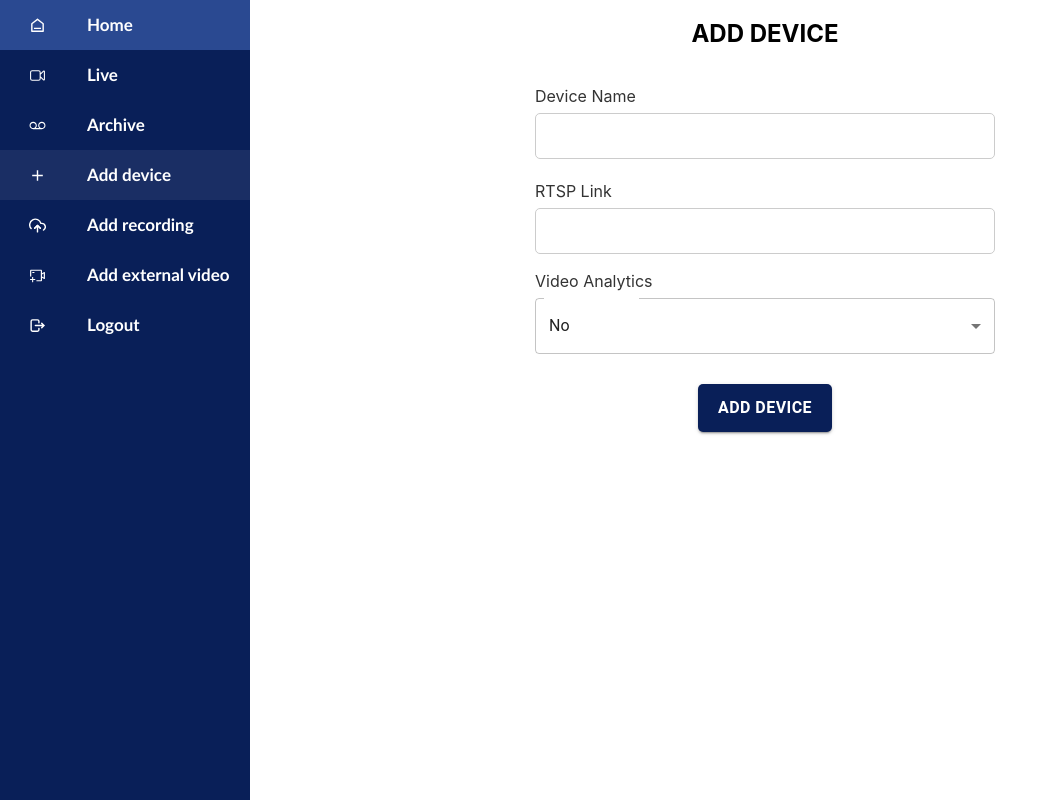
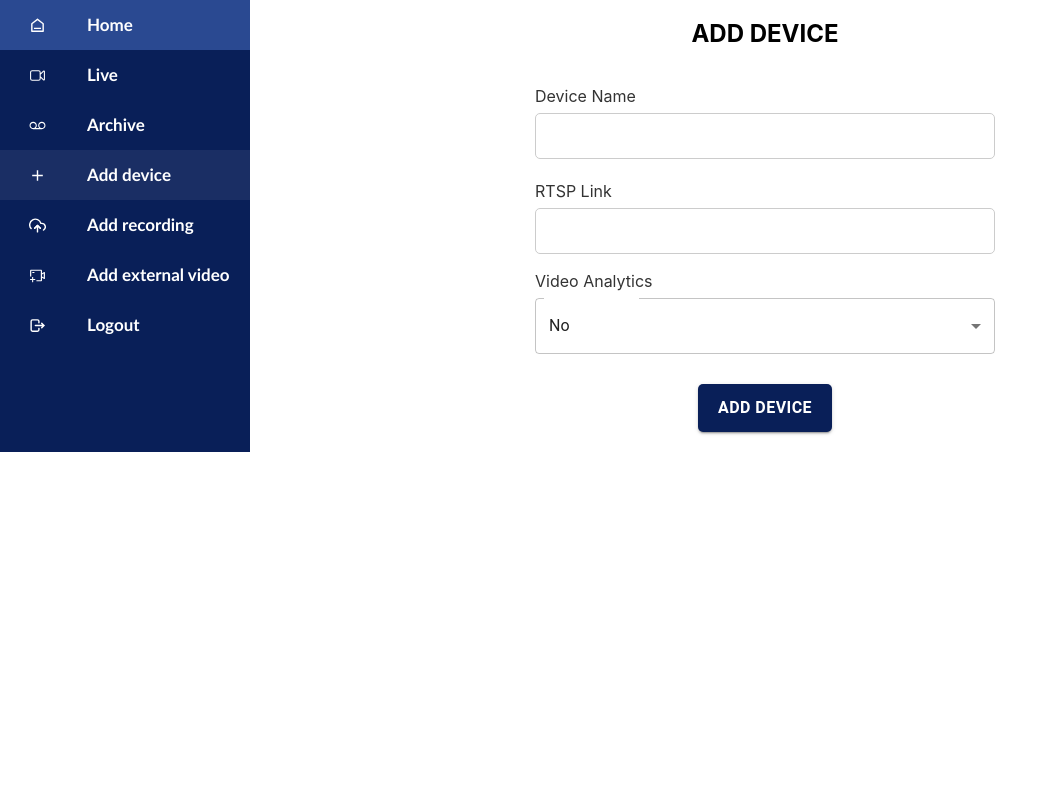
Before and after one commit to yahyaAirbus/vms, a React (Create React App) app in the folder client/: page /Add-device in a window 1280 px wide. Shown: the whole page, without its empty margins (0-1058 px from the left). Built offline with nearby package versions, Linux system fonts and the light colour scheme; sample sign-in values are in the browser's storage.

Commit message:
sidebar adjustment

```diff
--- a/client/src/App.css
+++ b/client/src/App.css
@@ -77,10 +77,10 @@ footer {
 }
 
 .Sidebar {
-    min-height: 100vh;
     width: 250px;
     background-color: #091F58;
     float: left;
+    height: 100%;
 }
 
 .SidebarList {
@@ -102,6 +102,7 @@ footer {
     font-family: 'Gill Sans', 'Gill Sans MT', 'Calibri', 'Trebuchet MS', sans-serif;
     font-weight: 600;
     font-size: 17px;
+
 }
 
 .SidebarList .row:hover {
--- a/client/src/components/Sidebar.js
+++ b/client/src/components/Sidebar.js
@@ -1,4 +1,4 @@
-import React from 'react';
+import React, { useState, useEffect } from 'react';
 import { SidebarData } from './SidebarData';
 import '../App.css';
 import { TbLogout } from "react-icons/tb";
@@ -8,6 +8,32 @@ import { useNavigate } from 'react-router-dom';
 function Sidebar() {
     const { isLoggedIn, logout } = useAuth();
     const navigate = useNavigate();
+    const [viewHeight, setViewHeight] = useState('100vh');
+
+    useEffect(() => {
+        const updateHeight = () => {
+            const sidebar = document.querySelector('.Sidebar');
+            if (sidebar) {
+                const parentHeight = sidebar.parentElement?.clientHeight || document.documentElement.clientHeight;
+                setViewHeight(parentHeight + 'px');
+            }
+        };
+        const timeoutId = setTimeout(updateHeight, 10);
+
+        window.addEventListener('resize', updateHeight);
+
+        const observer = new MutationObserver(() => {
+            updateHeight();
+        });
+
+        observer.observe(document.body, { childList: true, subtree: true });
+
+        return () => {
+            clearTimeout(timeoutId);
+            window.removeEventListener('resize', updateHeight);
+            observer.disconnect();
+        };
+    }, []);
 
     const handleLogout = () => {
         logout();
@@ -15,7 +41,7 @@ function Sidebar() {
     };
 
     return (
-        <div className='Sidebar'>
+        <div className='Sidebar' style={{ height: viewHeight }}>
             <ul className='SidebarList'>
                 {SidebarData.map((val, key) => (
                     <li
@@ -41,6 +67,6 @@ function Sidebar() {
             </ul>
         </div>
     );
-};
+}
 
 export default Sidebar;
```
Also changed, not shown: 1 other file (tests, documents, lock files or other folders).
